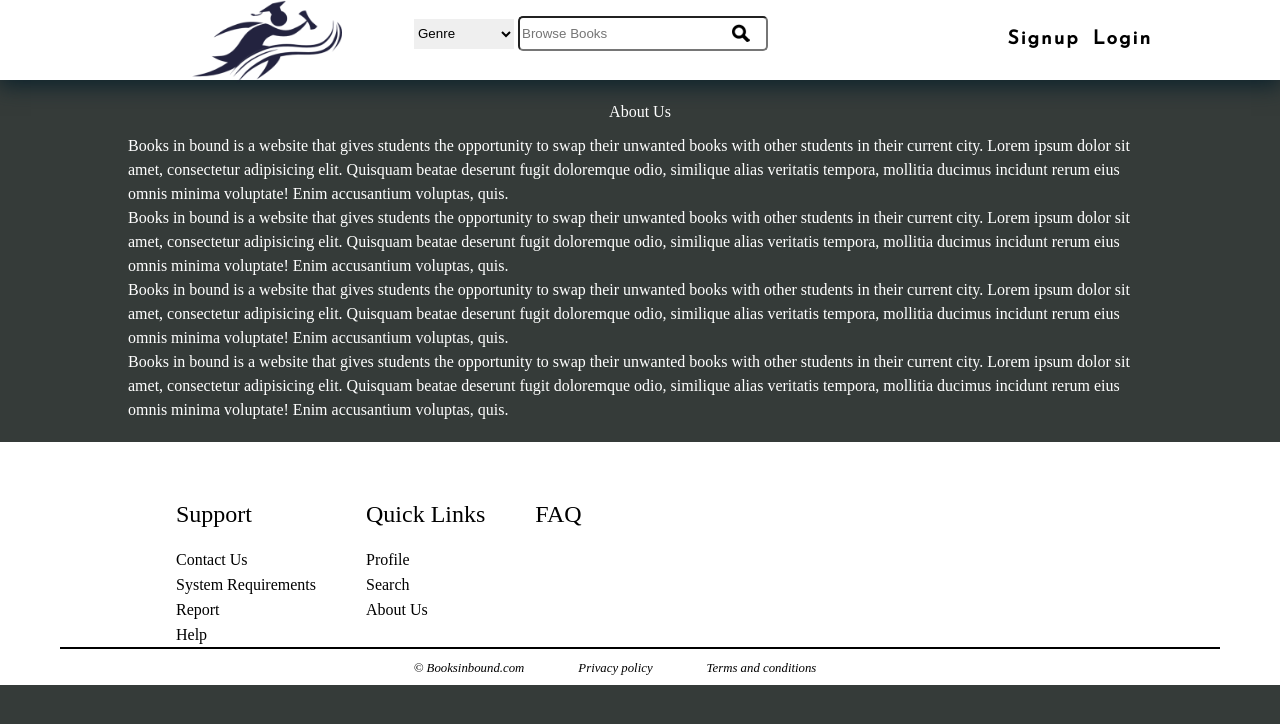
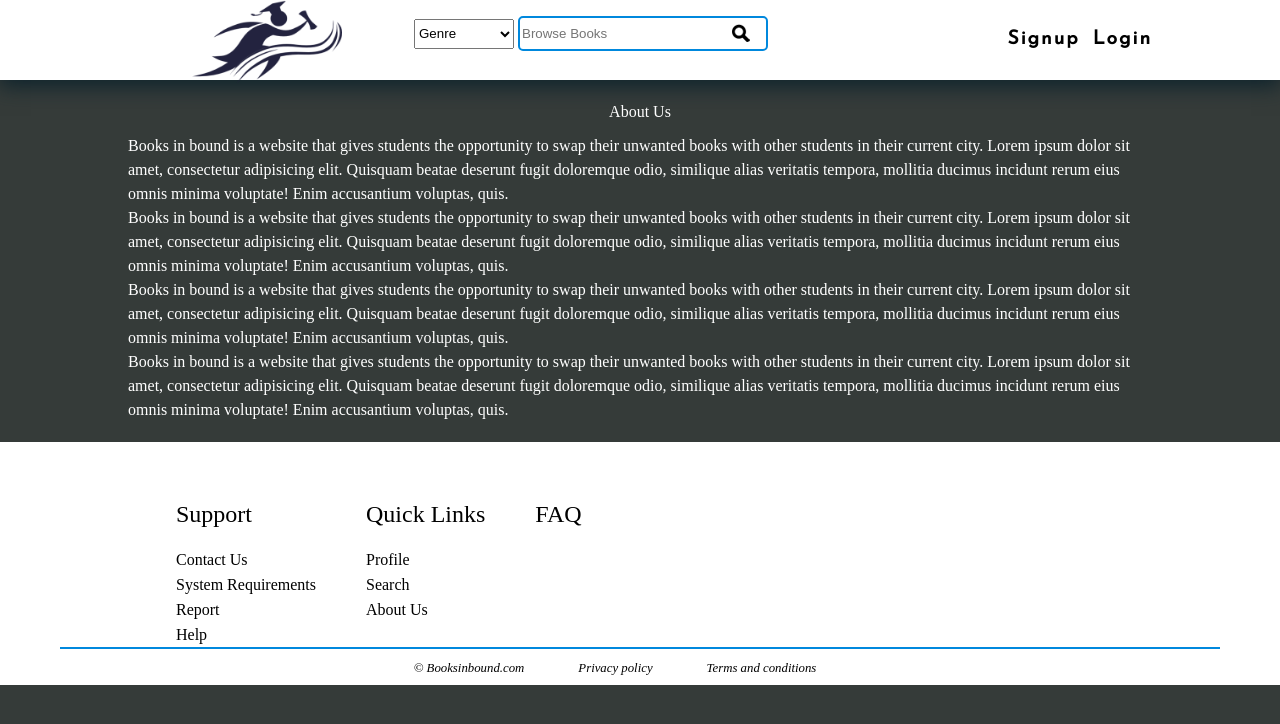
Before and after one commit to frsfdc/Books-in-bound, a PHP site: page /about.html in a window 1280 px wide. Shown: the top 724 px of the page. Run offline with PHP 8.4, Linux system fonts and the light colour scheme; some web fonts are replaced.

```diff
--- a/assets/css/main.css
+++ b/assets/css/main.css
@@ -66,6 +66,7 @@ nav ul li {
     width: 250px;
     border-radius: 5px;
     height: 35px;
+	border: 2px solid #0088dd;
 }
 
 #browse input[type="submit"]{
@@ -85,7 +86,6 @@ select {
     color: black;
     width: 100px;
 	height: 30px;
-	border: none;
 }
 
 #logo {
@@ -105,6 +105,7 @@ select {
     background-size: 100% 518px;
     height: 518px;
     opacity: 0.6;
+	border-top: 5px solid #0088dd;
 }
 
 #content h1 {
@@ -130,7 +131,7 @@ footer {
     clear: both;
     text-align: center;
     margin-top: 100px;
-    border-top: 2px solid black;
+    border-top: 2px solid #0088dd;
     padding-top: 10px;
 }
 
```
